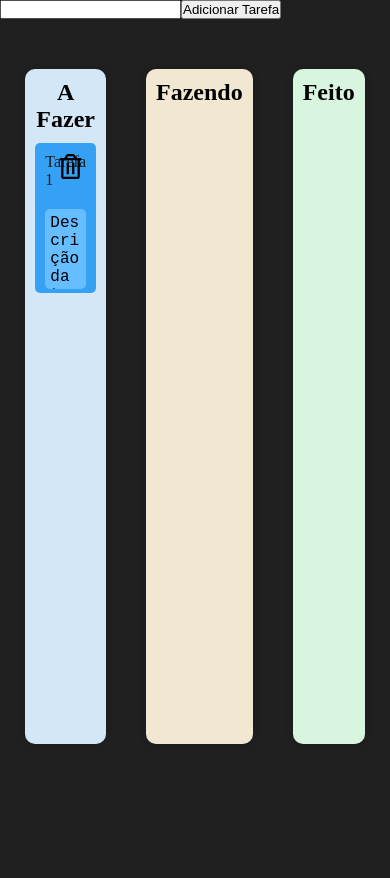
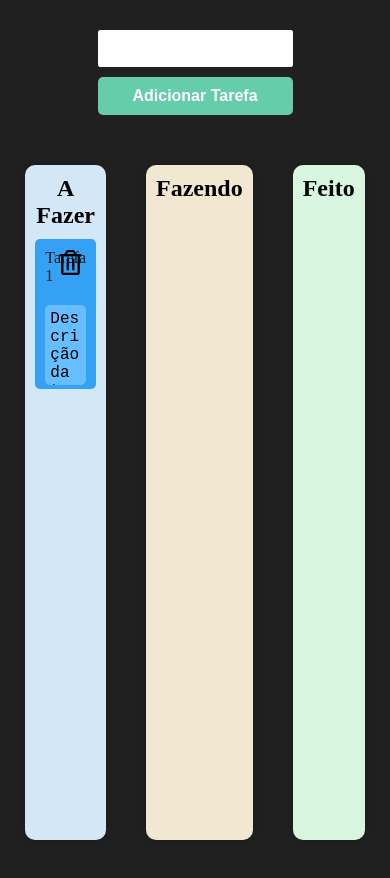
Before and after one commit to BrunoAneves/Kanban, a React (Vite) app: page /task in a window 390 px wide. Shown: the top 878 px of the page. Before the commit the page ends 844 px from the top, so only its background shows below. Built offline with nearby package versions, Linux system fonts and the light colour scheme.

Commit message:
style: add inputs

```diff
--- a/src/components/Task/Task.module.css
+++ b/src/components/Task/Task.module.css
@@ -16,26 +16,20 @@
   text-align: center;
   min-height: 80vh;
 
-    box-shadow: 0px 0px 10px rgba(0, 0, 0, 0.2)
+  box-shadow: 0px 0px 10px rgba(0, 0, 0, 0.2);
 }
 
 .colunmFazer {
   background-color: hsl(205, 100%, 93%, 0.959);
 }
 
-
 .colunmFazendo {
   background-color: hsla(41, 81%, 92%, 0.959);
-
-
 }
 
 .colunmFeito {
   background-color: hsl(135, 100%, 94%, 0.959);
-
-
 }
-
 
 .fazer {
   position: relative;
@@ -66,7 +60,6 @@
   margin-bottom: 10px;
   margin-top: 10px;
   min-height: 150px;
-
 }
 
 .feito {
@@ -82,9 +75,7 @@
   margin-bottom: 10px;
   margin-top: 10px;
   min-height: 150px;
-
 }
-
 
 .colunmFazer .textarea {
   resize: none;
@@ -92,7 +83,6 @@
   border-radius: 5px;
   padding: 5px;
 }
-
 
 .colunmFazendo .textarea {
   resize: none;
@@ -108,8 +98,6 @@
   padding: 5px;
 }
 
-
-
 .textarea {
   outline: none;
   margin-top: 20px;
@@ -119,28 +107,60 @@
 
 .textarea::-webkit-scrollbar {
   width: 5px;
-
 }
 
 .textarea::-webkit-scrollbar-track {
   background: none;
-
 }
 
 .textarea::-webkit-scrollbar-thumb {
   background-color: rgb(17, 69, 190);
-
   border-radius: 20px;
-
   border: 2px solid rgba(255, 255, 255, 0);
-
 }
 
-
 .container_addCards {
-    margin: 0 auto;
+  display: flex;
+  width: 100%;
+  justify-content: center;
+  margin-top: 3rem;
+  gap: 10px;
 }
 
+.addTaskInput {
+  padding: 5px;
+  width: 20%;
+  outline: none;
+  border: 1px solid white;
+  border-radius: 2px;
+}
+@media (max-width: 769px) {
+    .container_addCards {
+        display: flex;
+        flex-direction: column;
+        width: 50%;
+        align-items: center;
+        margin: 0 auto;
+        margin-top: 30px;
+    }
+    .addTaskInput {
+        width: 100%;
+        padding: 10px;
+    }
+    .buttonAdd {
+        width: 100%;
+    }
+}
+
+.buttonAdd {
+  background-color: #66cdaa;
+  border: none;
+  border-radius: 5px;
+  padding: 10px;
+  color: white;
+  font-weight: 600;
+  font-size: medium;
+}
 
 .button_delete {
   opacity: 1;
--- a/src/components/Task/Task.tsx
+++ b/src/components/Task/Task.tsx
@@ -17,10 +17,7 @@ const Task = () => {
       description: "Descrição da tarefa 1",
       status: "fazer",
     },
-        // { id: 2, title: "Tarefa 2", status: "fazendo" },
-        // { id: 3, title: "Tarefa 3", status: "feito" },
   ]);
-
 
   const [newTaskTitle, setNewTaskTitle] = useState<string>("");
   const [newDescription, setNewDescription] = useState<string>("");
@@ -71,23 +68,23 @@ const Task = () => {
   ) => {
     e.preventDefault();
     const taskId = e.dataTransfer.getData("id");
-        const draggedTask = tasks.find(task => task.id === parseInt(taskId));
+    const draggedTask = tasks.find((task) => task.id === parseInt(taskId));
     if (draggedTask) {
-            const updatedTasks = tasks.filter(task => task.id !== draggedTask.id);
-            const newTaskList = [...updatedTasks, { ...draggedTask, status: newStatus }];
+      const updatedTasks = tasks.filter((task) => task.id !== draggedTask.id);
+      const newTaskList = [
+        ...updatedTasks,
+        { ...draggedTask, status: newStatus },
+      ];
       setTasks(newTaskList);
     }
   };
 
-
- const handleDelete = (id:number)=>{
-    const filteredTasks=tasks.filter(val=> val.id !==id)
-    setTasks([...filteredTasks])
-    }
-
+  const handleDelete = (id: number) => {
+    const filteredTasks = tasks.filter((val) => val.id !== id);
+    setTasks([...filteredTasks]);
+  };
 
   const renderTasks = (status: string) => {
-        console.log(status);
     return tasks
       .filter((task) => task.status === status)
       .map((task) => (
@@ -97,9 +94,7 @@ const Task = () => {
           draggable
           onDragStart={(e) => handleDragStart(e, task.id)}
         >
-
           {<div>{task.title}</div>}
-
 
           {
             <textarea
@@ -109,19 +104,21 @@ const Task = () => {
               placeholder="Descrição da tarefa"
             />
           }
-                    <button className={style.button_delete} onClick={() => handleDelete(task.id)}><FaRegTrashAlt /></button>
-
-
-
+          <button
+            className={style.button_delete}
+            onClick={() => handleDelete(task.id)}
+          >
+            <FaRegTrashAlt />
+          </button>
         </div>
       ));
   };
 
   return (
     <>
-            <div className="container_addCards">
+      <div className={style.container_addCards}>
         <input
-                    className="input"
+          className={style.addTaskInput}
           type="text"
           value={newTaskTitle}
           onChange={handleInputChange}
@@ -129,7 +126,9 @@ const Task = () => {
           tabIndex={0}
           maxLength={30}
         />
-                <button className="buttonAdd" onClick={handleAddTask}>Adicionar Tarefa</button>
+        <button className={style.buttonAdd} onClick={handleAddTask}>
+          Adicionar Tarefa
+        </button>
       </div>
 
       <div className={style.container}>
```
Lines whose indentation alone changed are shown as unchanged.
